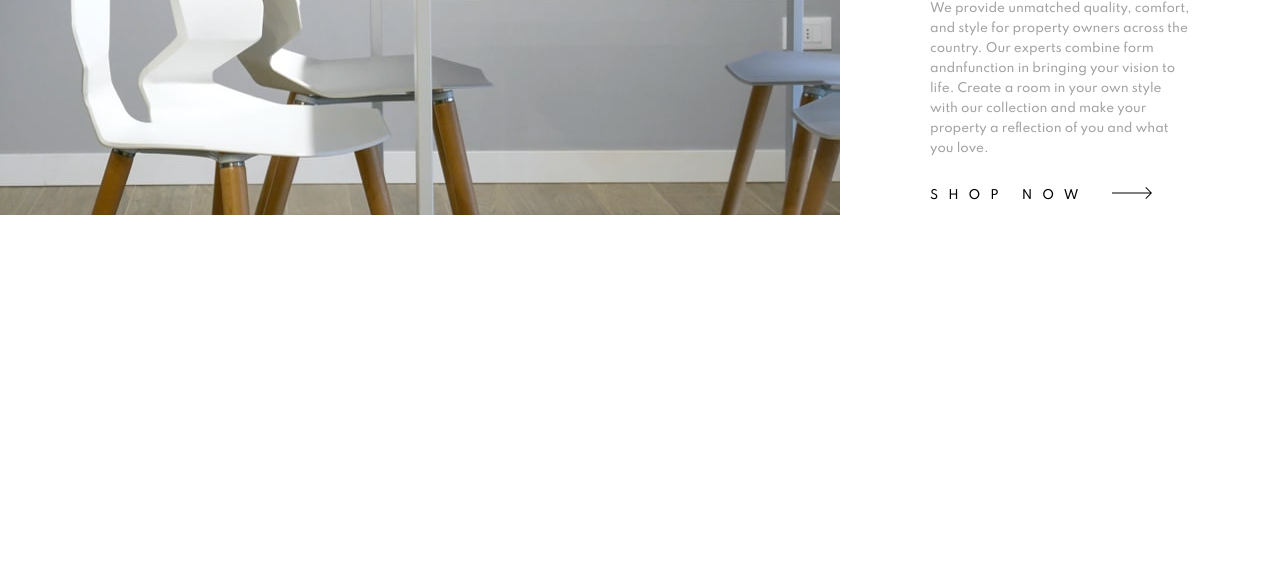
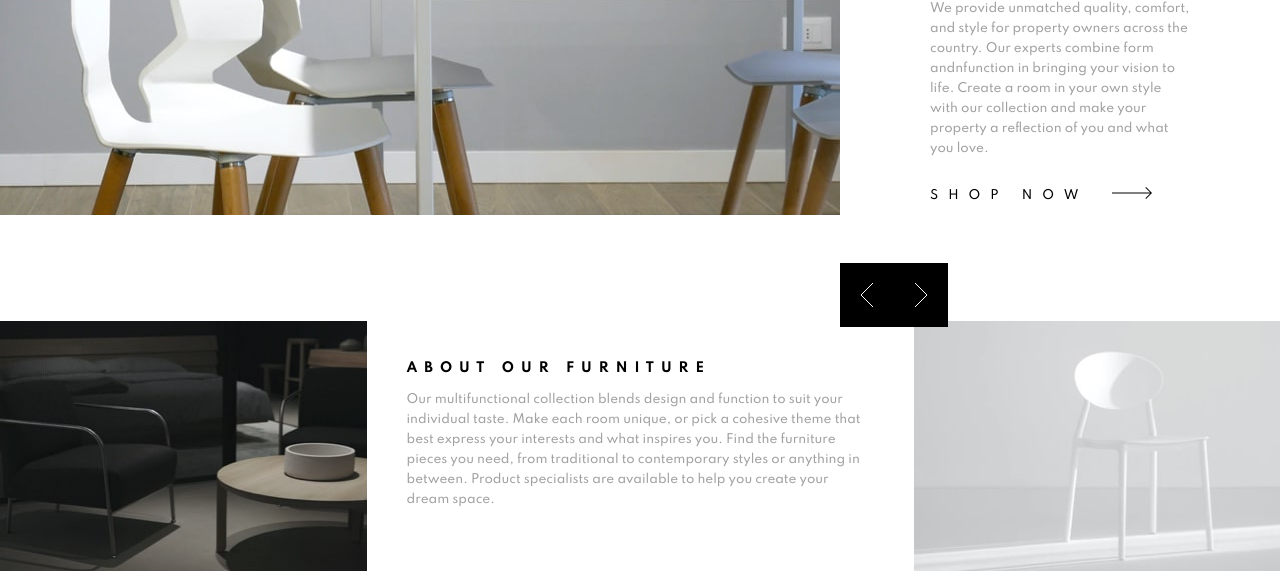
Before and after one commit to omegaDeltaGamma/room, a plain HTML site: page index.html in a window 1280 px wide. Shown: the part 285-856 px from the top of the page. Before the commit the page ends 800 px from the top, so only its background shows below. Drawn offline with Linux system fonts and the light colour scheme.

Commit message:
another again

```diff
--- a/index.html
+++ b/index.html
@@ -29,15 +29,25 @@
         <span class="switch">Shop now</span>
         <img src="./images/icon-arrow.svg" alt="arrow" class="arrow">
       </div>
+      <div class="before-next">
+        <img src="./images/icon-angle-left.svg" alt="left" class="left">
+        <img src="./images/icon-angle-right.svg" alt="right" class="right">
+      </div>
     </div>
   </div>
   <div class="secondary">
     <div class="black"></div>
-    <div class="furniture"></div>
+    <div class="furniture">
+      <h1 class="stitle">About our furniture</h1><br>
+      <p class="para2">Our multifunctional collection blends design and function to suit your individual taste.
+        Make each room unique, or pick a cohesive theme that best express your interests and what
+        inspires you. Find the furniture pieces you need, from traditional to contemporary styles
+        or anything in between. Product specialists are available to help you create your dream space.</p>
+    </div>
     <div class="white"></div>
   </div>
 
-
+  <script href="script.js"></script>
 
 
 
@@ -73,12 +83,9 @@
 
   Shop now
 
-  About our furniture
 
-  Our multifunctional collection blends design and function to suit your individual taste.
-  Make each room unique, or pick a cohesive theme that best express your interests and what
-  inspires you. Find the furniture pieces you need, from traditional to contemporary styles
-  or anything in between. Product specialists are available to help you create your dream space.-->
+
+  -->
 
 </body>
 </html>
--- a/sass-style.scss
+++ b/sass-style.scss
@@ -52,6 +52,7 @@ li {
 .second {
     box-sizing: border-box;
     padding: 120px 90px;
+    padding-bottom: 50px;
 }
 
 .title {
@@ -86,3 +87,60 @@ li {
         cursor: pointer;
     }
 }
+
+.before-next {
+    position: relative;
+    right: 90px;
+    top: 60px;
+}
+
+.left {
+    background: $black;
+    padding: 20px 20px;
+}
+
+.right {
+    background: $black;
+    padding: 20px 20px;
+    position: relative;
+    right: 3px;
+}
+
+.left:hover, .right:hover {
+    background: $vdark-gray;
+    cursor: pointer;
+}
+
+.secondary {
+    display: grid;
+    grid-template-columns: 1fr minmax(300px, 547px) 1fr;
+}
+
+.black {
+    background: url(./images/image-about-dark.jpg);
+    height: 250px;
+}
+
+.white {
+    background: url(./images/image-about-light.jpg);
+    height: 250px;
+}
+
+.furniture {
+    padding: 40px;
+    box-sizing: border-box;
+}
+
+.stitle {
+    color: $black;
+    font-weight: 700;
+    font-size: 13px;
+    text-transform: uppercase;
+    letter-spacing: 7px;
+}
+
+.para2 {
+    color: $dark-gray;
+    font-weight: 500;
+    line-height: 20px;
+}
```
Also changed, not shown: style.css, 1 other file.
